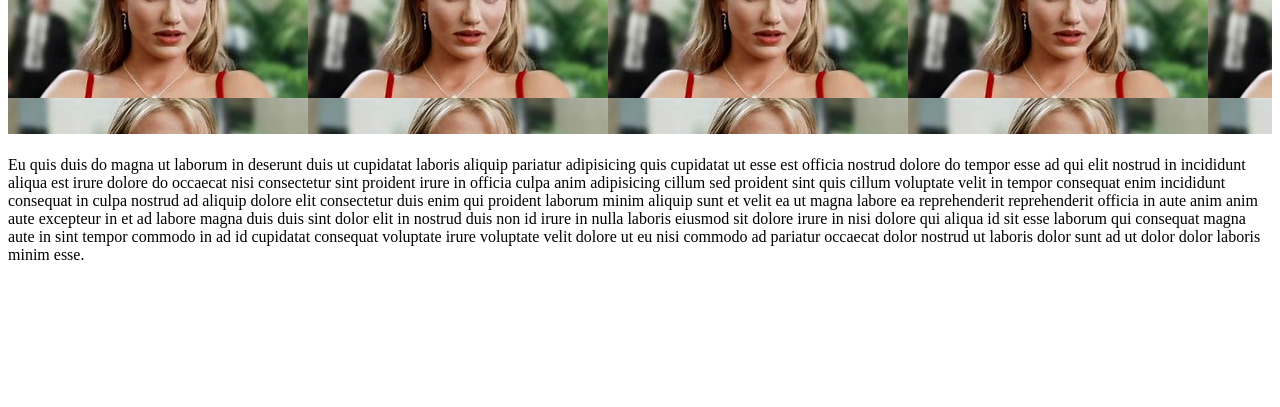
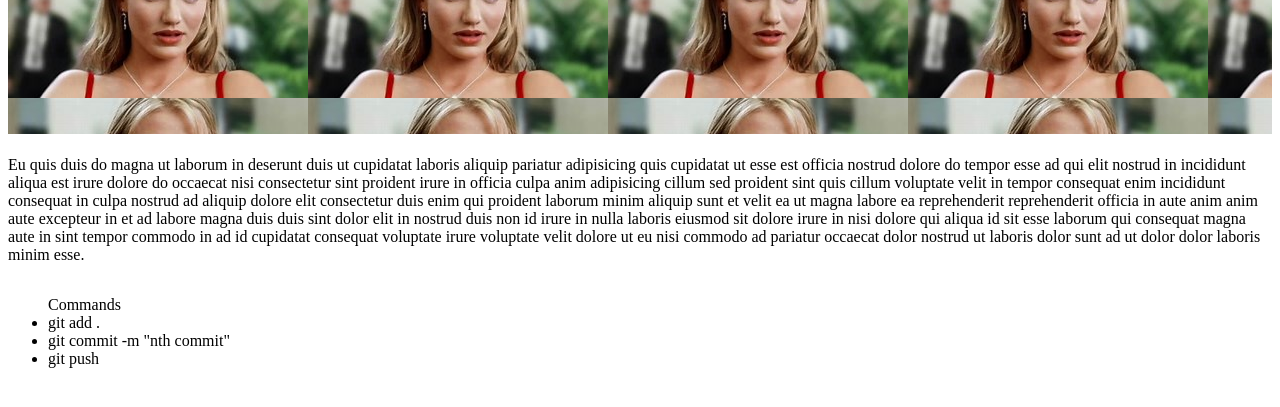
Before and after one commit to DhimanAkash68/WEB, a plain HTML site: page Sixth Day/index.html in a window 1280 px wide. Shown: the part 79-486 px from the top of the page. Drawn offline with Linux system fonts and the light colour scheme.

Commit message:
third commit

```diff
--- a/Sixth Day/index.html
+++ b/Sixth Day/index.html
@@ -11,11 +11,18 @@
 		<h1>This is a heading</h1>
 	</head>
 
-	<div>
+	<div class="include">
 		<p>
 			Eu quis duis do magna ut laborum in deserunt duis ut cupidatat laboris aliquip pariatur adipisicing quis cupidatat ut esse est officia nostrud dolore do tempor esse ad qui elit nostrud in incididunt aliqua est irure dolore do occaecat nisi consectetur sint proident irure in officia culpa anim adipisicing cillum sed proident sint quis cillum voluptate velit in tempor consequat enim incididunt consequat in culpa nostrud ad aliquip dolore elit consectetur duis enim qui proident laborum minim aliquip sunt et velit ea ut magna labore ea reprehenderit reprehenderit officia in aute anim anim aute excepteur in et ad labore magna duis duis sint dolor elit in nostrud duis non id irure in nulla laboris eiusmod sit dolore irure in nisi dolore qui aliqua id sit esse laborum qui consequat magna aute in sint tempor commodo in ad id cupidatat consequat voluptate irure voluptate velit dolore ut eu nisi commodo ad pariatur occaecat dolor nostrud ut laboris dolor sunt ad ut dolor dolor laboris minim esse.
 		</p>
 	</div>
 
+	<ul>
+		Commands
+		<li>git add .</li>
+		<li>git commit -m "nth commit"</li>
+		<li>git push</li>
+	</ul>
+
 </body>
 </html>
--- a/Sixth Day/styles/style.css
+++ b/Sixth Day/styles/style.css
@@ -7,3 +7,6 @@ h1{
 head{
 
 }
+ul{
+	display: inline-block;
+}
```
Also changed, not shown: Git.txt (added).
